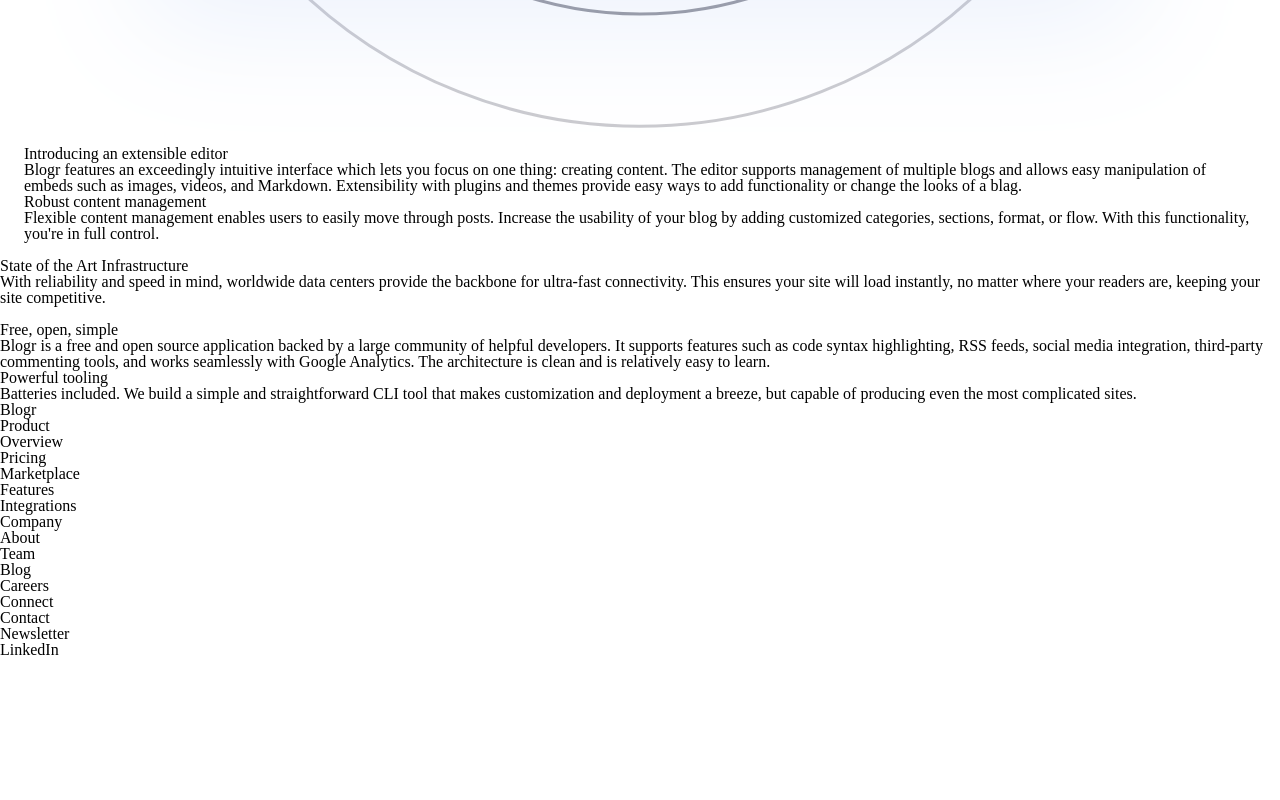
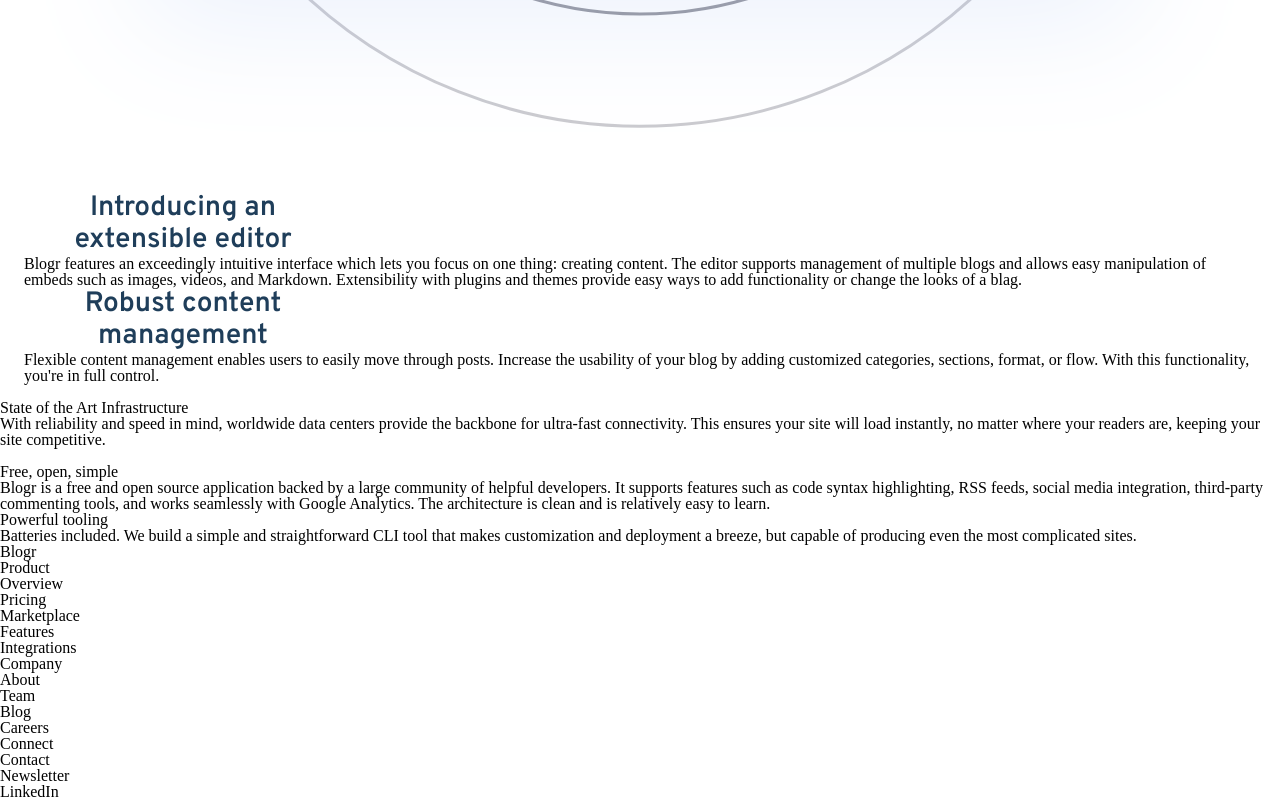
Before and after one commit to romofel/fm-blogr_landing_page, a React (Create React App) app: page / in a window 1280 px wide. Shown: the part 1572-2372 px from the top of the page. Before the commit the page ends 2230 px from the top, so only its background shows below. Built offline with nearby package versions, Linux system fonts and the light colour scheme.

Commit message:
Style the heading for the future content items

```diff
--- a/src/App.css
+++ b/src/App.css
@@ -322,3 +322,17 @@ section#future {
 .future-hero > img {
   width: 100%;
 }
+
+.future-content {
+  margin-top: 2.875rem;
+}
+
+.future-content-item > h2 {
+  font-family: 'Overpass', sans-serif;
+  font-weight: 600;
+  font-size: 1.75rem;
+  color: #1f3e5a;
+  text-align: center;
+  width: 318px;
+  line-height: 1.14285714;
+}
```
